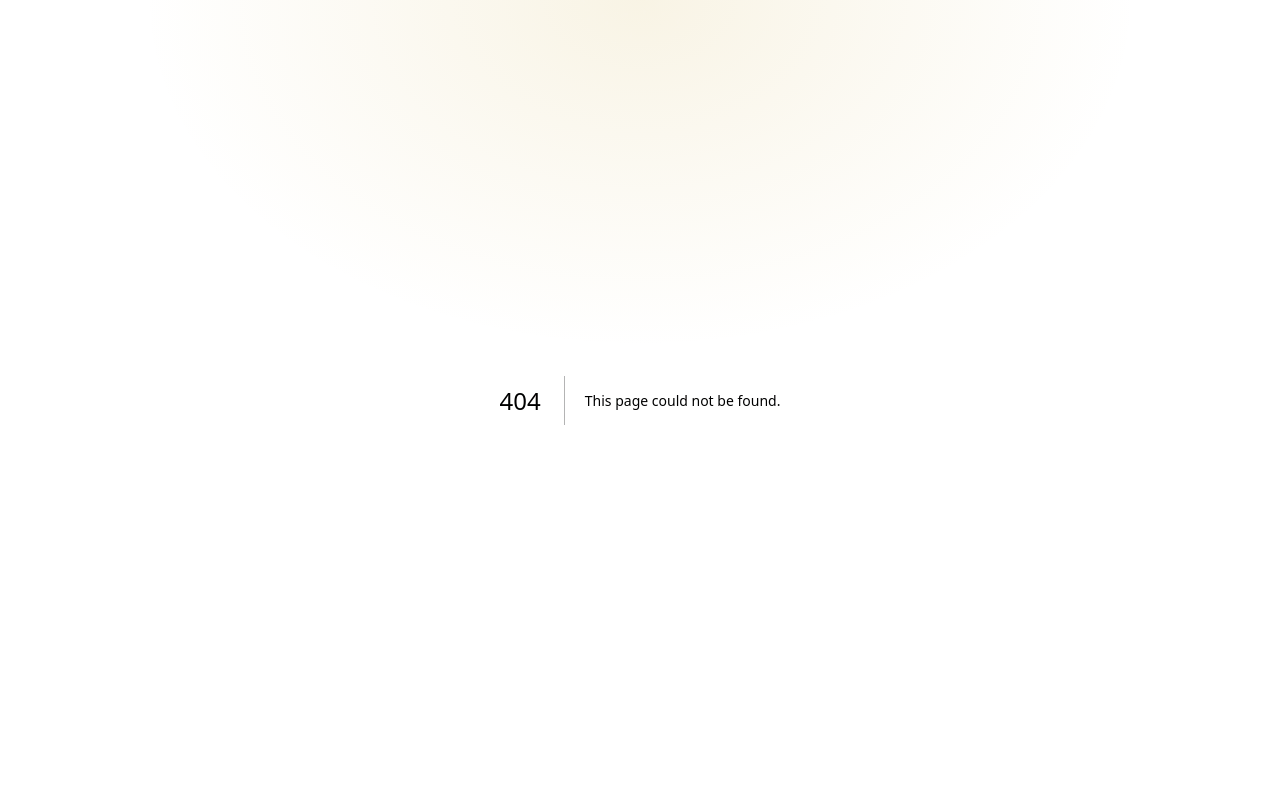
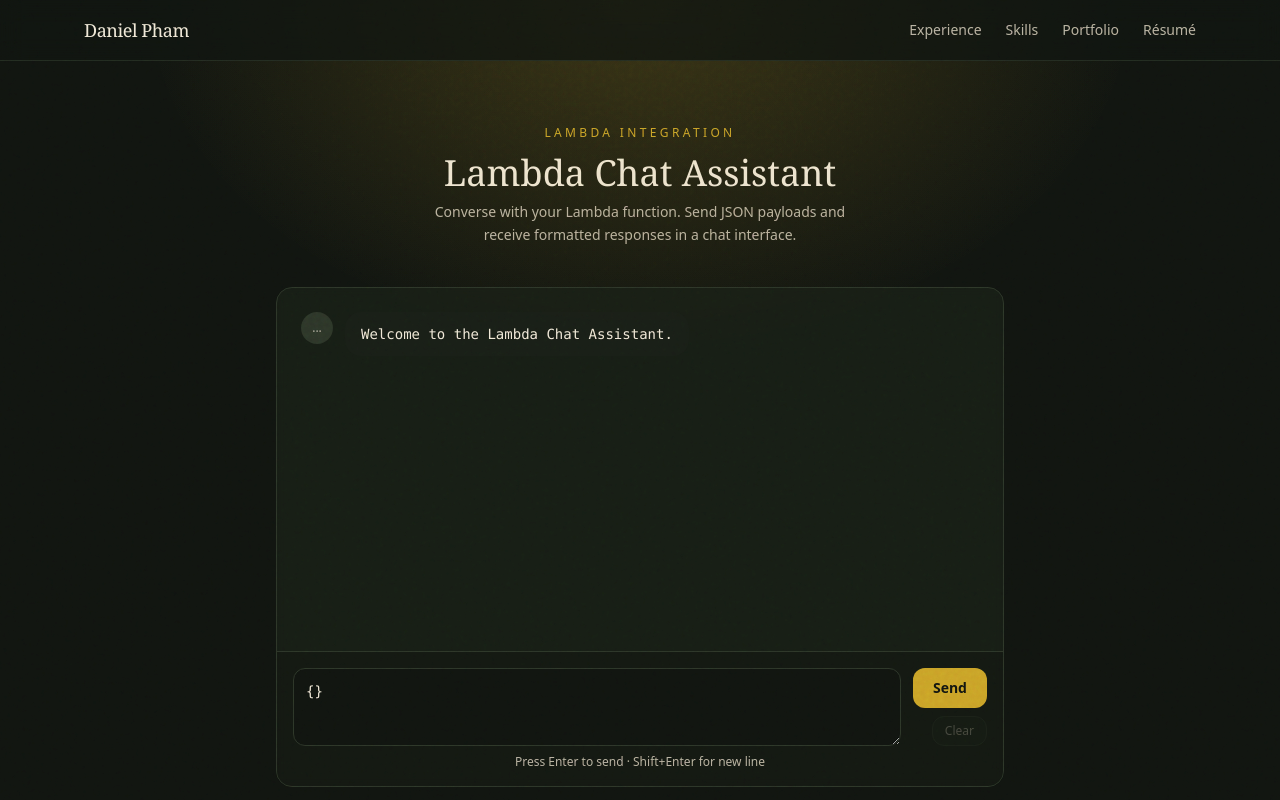
Before and after one commit to pavukanez/pavukanez, a Next.js app: page /lambda in a window 1280 px wide. Before the commit this address had no page. Shown: the top 800 px of the page. Built offline with nearby package versions, Linux system fonts and the light colour scheme.

Commit message:
feat: complete lambda chat assistant page with conversational UI

```diff
--- /dev/null
+++ b/src/app/lambda/page.tsx
@@ -0,0 +1,177 @@
+"use client"
+
+import { useState, useRef, useEffect } from "react"
+
+interface Message {
+  role: "user" | "assistant" | "system"
+  content: string
+  timestamp: Date
+  isLoading?: boolean
+  requestId?: string
+}
+
+export default function LambdaChatPage() {
+  const [messages, setMessages] = useState<Message[]>([
+    { role: "system", content: "Welcome to the Lambda Chat Assistant.", timestamp: new Date() }
+  ])
+  const [input, setInput] = useState("{}")
+  const [isLoading, setIsLoading] = useState(false)
+  const messagesEndRef = useRef<HTMLDivElement>(null)
+
+  const scrollToBottom = () => messagesEndRef.current?.scrollIntoView({ behavior: "smooth" })
+
+  useEffect(() => { scrollToBottom() }, [messages])
+
+  const formatJson = (str: string): string => {
+    try { return JSON.stringify(JSON.parse(str), null, 2) } catch { return str }
+  }
+
+  const handleSubmit = async (e: React.FormEvent) => {
+    e.preventDefault()
+    if (!input.trim() || isLoading) return
+
+    let payload: unknown
+    try { payload = JSON.parse(input) } catch { payload = { raw: input } }
+
+    const userMessage: Message = { role: "user", content: formatJson(input), timestamp: new Date() }
+    const assistantMessage: Message = { role: "assistant", content: "", timestamp: new Date(), isLoading: true }
+
+    setMessages((prev) => [...prev, userMessage, assistantMessage])
+    setIsLoading(true)
+
+    try {
+      const res = await fetch("/api/lambda/invoke", {
+        method: "POST",
+        headers: { "Content-Type": "application/json" },
+        body: JSON.stringify({ payload }),
+      })
+      const data = await res.json()
+
+      setMessages((prev) =>
+        prev.map((msg) =>
+          msg === assistantMessage
+            ? {
+                ...msg,
+                content: data.success
+                  ? "Success (RequestId: " + data.requestId + ")\n" + formatJson(JSON.stringify(data.data))
+                  : "Error" + (data.requestId ? " (RequestId: " + data.requestId + ")" : "") + "\n" + formatJson(JSON.stringify(data.error)),
+                isLoading: false,
+                requestId: data.requestId,
+              }
+            : msg
+        )
+      )
+    } catch (err) {
+      setMessages((prev) =>
+        prev.map((msg) =>
+          msg === assistantMessage
+            ? { ...msg, content: "Network Error: " + (err instanceof Error ? err.message : "Unknown"), isLoading: false }
+            : msg
+        )
+      )
+    } finally {
+      setIsLoading(false)
+    }
+  }
+
+  const handleKeyDown = (e: React.KeyboardEvent) => {
+    if (e.key === "Enter" && !e.shiftKey) {
+      e.preventDefault()
+      handleSubmit(e as unknown as React.FormEvent)
+    }
+  }
+
+  const clearChat = () => {
+    setMessages([{ role: "system", content: "Welcome to the Lambda Chat Assistant.", timestamp: new Date() }])
+  }
+
+  return (
+    <div className="relative min-h-screen overflow-x-hidden">
+      <div className="grain" />
+      <div className="pointer-events-none absolute inset-x-0 top-0 h-[28rem] bg-[radial-gradient(ellipse_at_top,_rgba(201,162,39,0.12),_transparent_55%)]" />
+
+      <header className="sticky top-0 z-40 border-b border-line/70 bg-ink/80 backdrop-blur-md">
+        <nav className="mx-auto flex max-w-6xl items-center justify-between px-5 py-4 text-sm">
+          <a href="/" className="font-display text-lg tracking-tight text-paper">Daniel Pham</a>
+          <div className="flex gap-6 text-muted">
+            <a href="/#experience" className="transition hover:text-brass-hot">Experience</a>
+            <a href="/#skills" className="transition hover:text-brass-hot">Skills</a>
+            <a href="/" className="transition hover:text-brass-hot">Portfolio</a>
+            <a href="/NguyenPham_SoftwareEngineer.pdf" download className="transition hover:text-brass-hot">Résumé</a>
+          </div>
+        </nav>
+      </header>
+
+      <main className="mx-auto max-w-3xl px-5 py-16 pb-32">
+        <div className="mb-10 text-center">
+          <p className="text-xs font-medium uppercase tracking-[0.28em] text-brass">Lambda Integration</p>
+          <h1 className="mt-3 font-display text-3xl text-paper md:text-4xl">Lambda Chat Assistant</h1>
+          <p className="mt-2 max-w-md mx-auto text-sm leading-relaxed text-muted">Converse with your Lambda function. Send JSON payloads and receive formatted responses in a chat interface.</p>
+        </div>
+
+        <div className="rounded-2xl border border-line bg-ink-soft/70 backdrop-blur-sm flex flex-col h-[calc(100vh-24rem)] min-h-[500px] overflow-hidden">
+          <div className="flex-1 overflow-y-auto p-6 space-y-6" role="log" aria-live="polite">
+            {messages.map((msg, idx) => (
+              <div key={idx} className={"flex gap-3 " + (msg.role === "user" ? "flex-row-reverse" : "")}>
+                <div className="flex-shrink-0 w-8 h-8 rounded-full flex items-center justify-center text-xs font-medium" style={{
+                  backgroundColor: msg.role === "user" ? "#c9a227" : msg.role === "system" ? "#2c3528" : "rgba(201,162,39,0.2)",
+                  color: msg.role === "user" ? "#10140f" : msg.role === "system" ? "#b7b09f" : "#e4c15a",
+                }}>
+                  {msg.role === "user" ? "You" : msg.role === "system" ? "..." : "λ"}
+                </div>
+                <div className={"max-w-[80%] " + (msg.role === "user" ? "text-right" : "")}>
+                  {msg.role !== "system" && (
+                    <div className="text-xs text-muted mb-1">
+                      {msg.timestamp.toLocaleTimeString()}
+                      {msg.requestId && <> · <code className="text-[10px] bg-ink px-1 rounded">{msg.requestId.slice(0, 8)}...</code> </>}
+                    </div>
+                  )}
+                  <div className="inline-block px-4 py-3 rounded-2xl text-sm" style={{
+                    backgroundColor: msg.role === "user" ? "rgba(201,162,39,0.1)" : msg.role === "system" ? "rgba(26,33,24,0.5)" : "#10140f",
+                    borderColor: msg.role === "user" ? "rgba(201,162,39,0.2)" : msg.role === "system" ? "rgba(44,53,40,0.5)" : "rgba(44,53,40,0.5)",
+                    borderRadius: msg.role === "user" ? "1rem 1rem 1rem 0" : msg.role === "system" ? "1rem" : "1rem 0 1rem 1rem",
+                  }}>
+                    {msg.isLoading ? (
+                      <div className="flex items-center gap-2 text-muted">
+                        <div className="w-4 h-4 border-2 border-brass/50 border-t-brass rounded-full animate-spin" />
+                        <span>Invoking Lambda...</span>
+                      </div>
+                    ) : (
+                      <pre className="whitespace-pre-wrap break-words text-inherit font-inherit">{msg.content}</pre>
+                    )}
+                  </div>
+                </div>
+              </div>
+            ))}
+            <div ref={messagesEndRef} />
+          </div>
+
+          <div className="border-t border-line p-4 bg-ink/50">
+            <form onSubmit={handleSubmit} className="flex gap-3">
+              <textarea
+                value={input}
+                onChange={(e) => setInput(e.target.value)}
+                onKeyDown={handleKeyDown}
+                placeholder="Enter JSON payload... (Shift+Enter for new line)"
+                disabled={isLoading}
+                className="flex-1 min-h-[60px] max-h-40 rounded-xl border border-line bg-ink p-3 text-sm font-mono text-paper placeholder-muted focus:border-brass focus:outline-none focus:ring-1 focus:ring-brass resize-y disabled:opacity-50"
+                aria-label="Lambda payload input"
+              />
+              <div className="flex flex-col gap-2 items-end">
+                <button type="submit" disabled={isLoading || !input.trim()} className="rounded-xl bg-brass px-5 py-2.5 text-sm font-semibold text-ink transition hover:bg-brass-hot disabled:opacity-50 disabled:cursor-not-allowed whitespace-nowrap">
+                  {isLoading ? "Invoking..." : "Send"}
+                </button>
+                <button type="button" onClick={clearChat} disabled={messages.length <= 1} className="rounded-xl border border-line bg-ink-soft px-3 py-1.5 text-xs text-muted transition hover:border-brass hover:text-brass-hot disabled:opacity-30">Clear</button>
+              </div>
+            </form>
+            <p className="mt-2 text-xs text-muted text-center">Press Enter to send · Shift+Enter for new line</p>
+          </div>
+        </div>
+      </main>
+
+      <footer className="border-t border-line px-5 py-10 text-center text-sm text-muted">
+        © {new Date().getFullYear()} Daniel Pham • Software Engineer • Built to last.
+      </footer>
+    </div>
+  )
+}
--- a/src/app/page.tsx
+++ b/src/app/page.tsx
@@ -2,7 +2,6 @@ import Hero from '@/components/Hero';
 import Experience from '@/components/Experience';
 import Skills from '@/components/Skills';
 import Footer from '@/components/Footer';
-import LambdaDemo from '@/components/LambdaDemo';
 import { LINKS } from '@/lib/data';
 
 export default function Home() {
@@ -20,7 +19,7 @@ export default function Home() {
             <a href="#skills" className="transition hover:text-brass-hot">
               Skills
             </a>
-            <a href="#lambda-demo" className="transition hover:text-brass-hot">
+            <a href="/lambda" className="transition hover:text-brass-hot">
               Lambda Demo
             </a>
             <a
@@ -38,7 +37,6 @@ export default function Home() {
         <Hero />
         <Experience />
         <Skills />
-        <LambdaDemo />
       </main>
       <Footer />
     </div>
```
Also changed, not shown: 2 other files (tests, documents, lock files or other folders).
